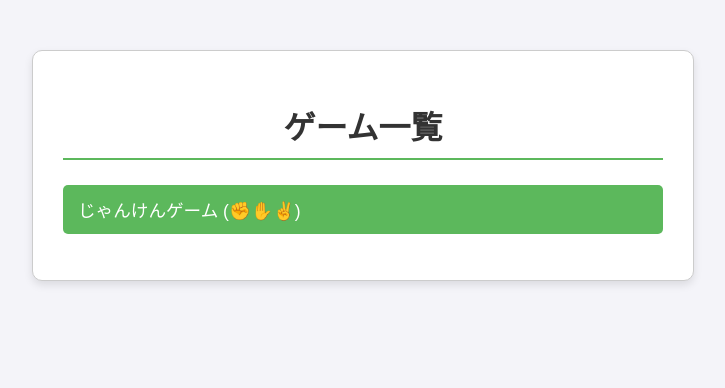
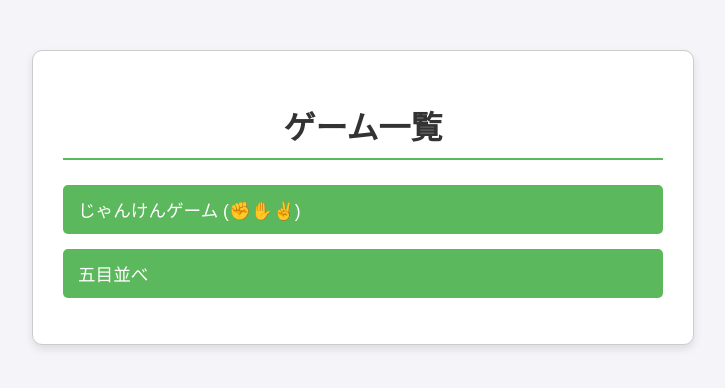
Before and after one commit to kurotan16/janken1, a PHP site: page / in a window 1280 px wide. Shown: the top 388 px of the page, without its empty margins (277-1002 px from the left). Run offline with PHP 8.4, Linux system fonts and the light colour scheme.

Commit message:
Update index.php

```diff
--- a/index.php
+++ b/index.php
@@ -54,6 +54,9 @@
         <li>
             <a href="./janken.php">じゃんけんゲーム (✊✋✌️)</a>
         </li>
+        <li>
+            <a href=".gomoku.php">五目並べ</a>
+        </li>
         </ul>
 </div>
 
```
